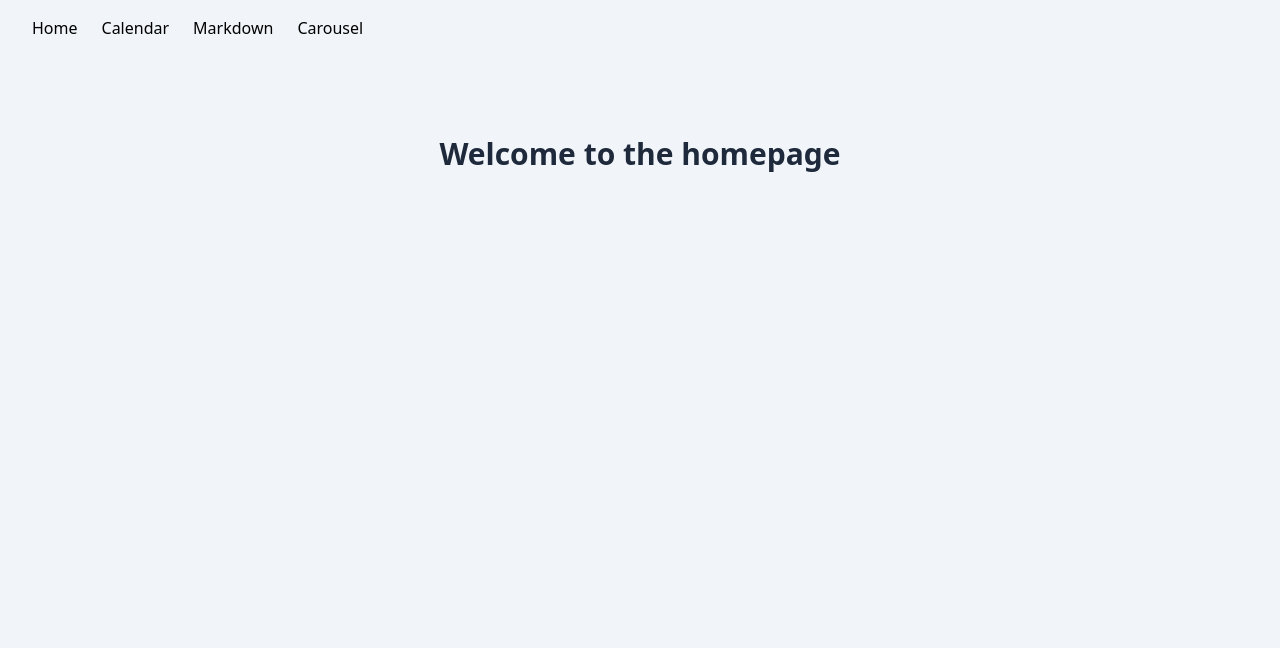
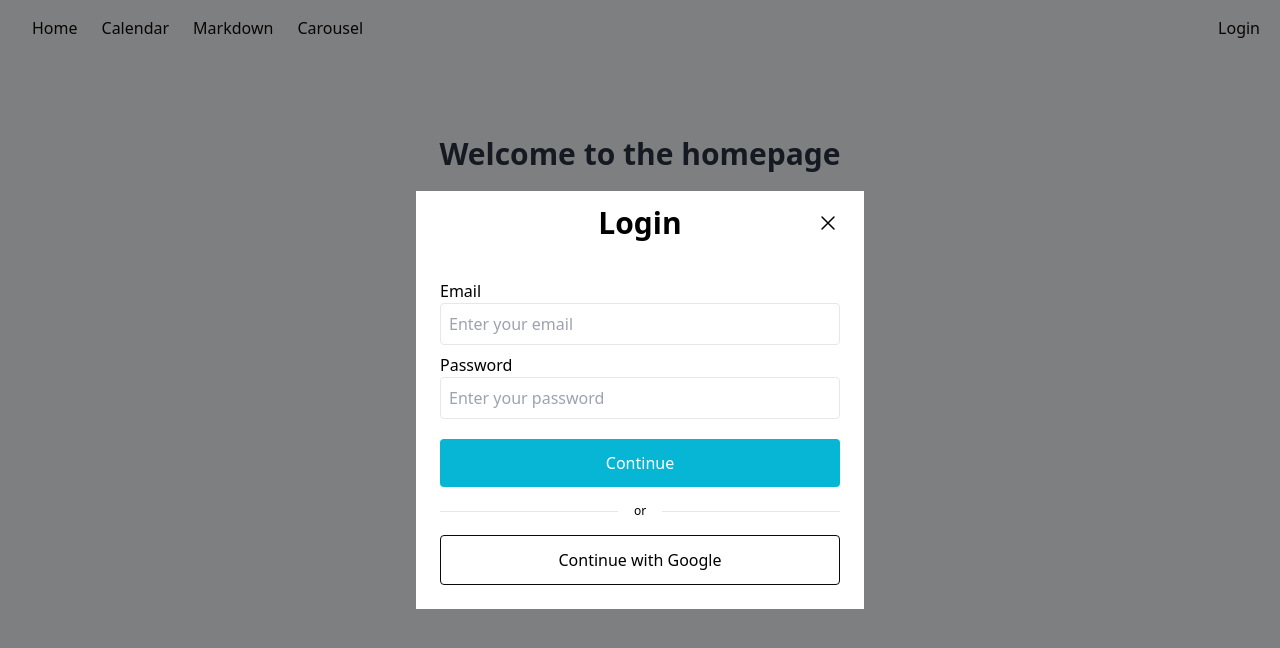
Before and after one commit to pamcy/Vue3-Toolbox, a Vue app: page / in a window 1280 px wide. Shown: the top 648 px of the page. Built offline with nearby package versions, Linux system fonts and the light colour scheme.

Commit message:
structure and LoginModal component

```diff
--- a/src/components/AppHeader.vue
+++ b/src/components/AppHeader.vue
@@ -1,12 +1,15 @@
 <template>
   <header class="my-4">
     <div class="container">
-      <nav>
-        <ul class="flex">
+      <nav class="flex items-center justify-between">
+        <ul class="inline-flex">
           <li v-for="item in menuItems" :key="item.title" class="mx-3">
             <RouterLink :to="item.path">{{ item.title }}</RouterLink>
           </li>
         </ul>
+
+        <button>Login</button>
+        <LoginModal />
       </nav>
     </div>
   </header>
@@ -15,6 +18,7 @@
 <script setup>
 import { RouterLink } from 'vue-router'
 import { ref } from 'vue'
+import LoginModal from './LoginModal.vue'
 
 const menuItems = ref([
   {
--- /dev/null
+++ b/src/components/LoginModal.vue
@@ -0,0 +1,59 @@
+<template>
+  <div class="fixed inset-0 z-10">
+    <div class="fixed inset-0 -z-10 bg-stone-950 opacity-50"></div>
+    <div class="flex h-full items-center justify-center">
+      <div class="m-8 w-full max-w-md bg-white">
+        <header class="relative flex min-h-[64px] items-center justify-center px-6">
+          <h2 class="text-3xl font-bold">Login</h2>
+          <button class="absolute right-6 ml-auto">
+            <CloseIcon />
+          </button>
+        </header>
+        <main class="p-6">
+          <form>
+            <div class="mb-2">
+              <label for="email">Email</label>
+              <input
+                id="email"
+                type="email"
+                name="email"
+                placeholder="Enter your email"
+                class="block w-full rounded border p-2"
+              />
+            </div>
+            <div>
+              <label for="password">Password</label>
+              <input
+                id="password"
+                type="password"
+                name="password"
+                placeholder="Enter your password"
+                class="block w-full rounded border p-2"
+              />
+            </div>
+            <button
+              type="submit"
+              class="mt-5 w-full rounded bg-cyan-500 p-3 text-white hover:opacity-80"
+            >
+              Continue
+            </button>
+          </form>
+
+          <div
+            class="my-4 flex items-center justify-center text-xs before:mr-4 before:h-[1px] before:w-full before:bg-gray-200 after:ml-4 after:h-[1px] after:w-full after:bg-gray-200"
+          >
+            or
+          </div>
+
+          <button class="w-full rounded border border-stone-950 p-3 hover:opacity-80">
+            Continue with Google
+          </button>
+        </main>
+      </div>
+    </div>
+  </div>
+</template>
+
+<script setup>
+import CloseIcon from './icons/CloseIcon.vue'
+</script>
--- /dev/null
+++ b/src/components/icons/CloseIcon.vue
@@ -0,0 +1,12 @@
+<template>
+  <svg
+    xmlns="http://www.w3.org/2000/svg"
+    fill="none"
+    viewBox="0 0 24 24"
+    stroke-width="1.5"
+    stroke="currentColor"
+    class="h-6 w-6"
+  >
+    <path stroke-linecap="round" stroke-linejoin="round" d="M6 18L18 6M6 6l12 12" />
+  </svg>
+</template>
```
